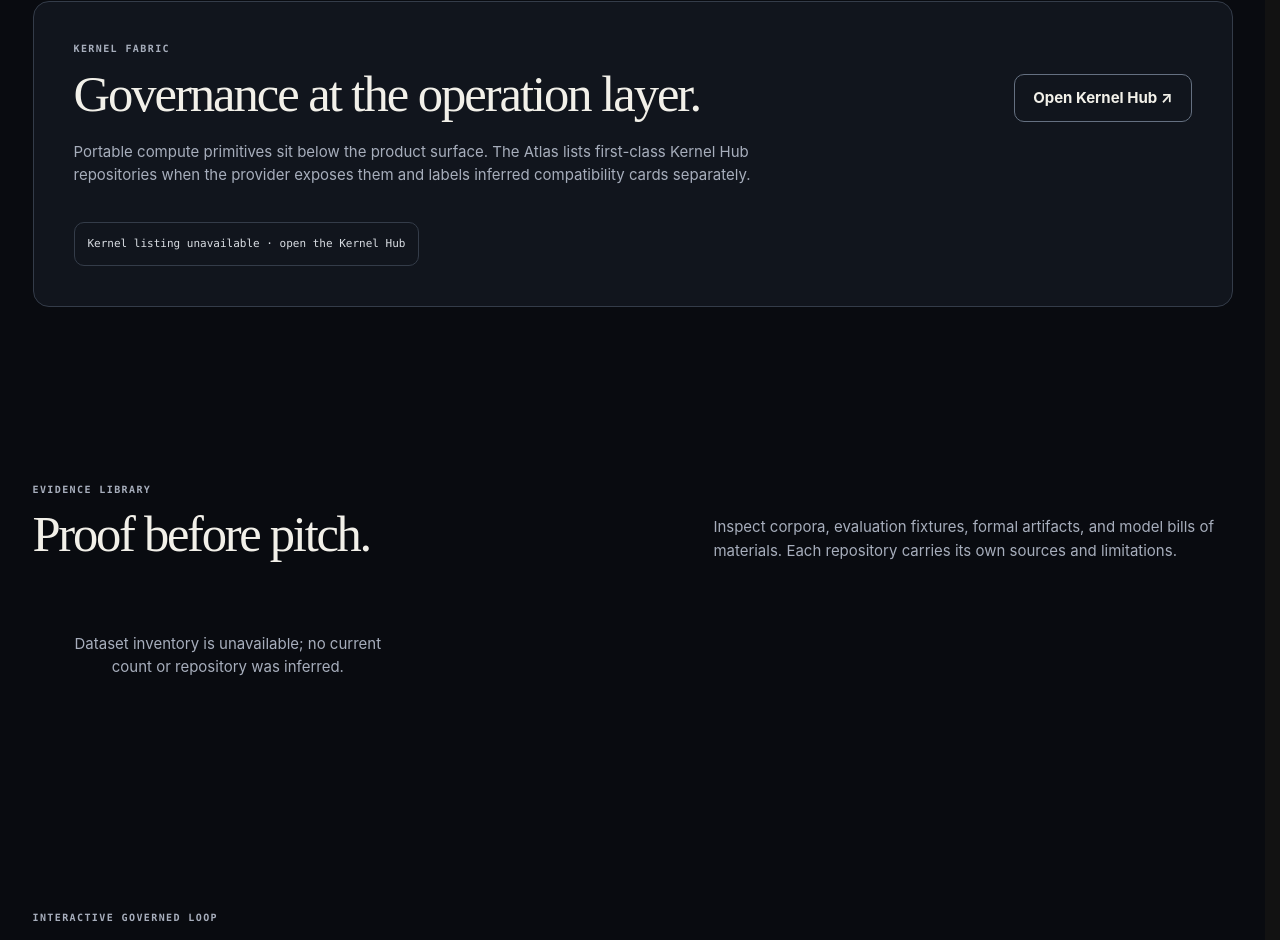
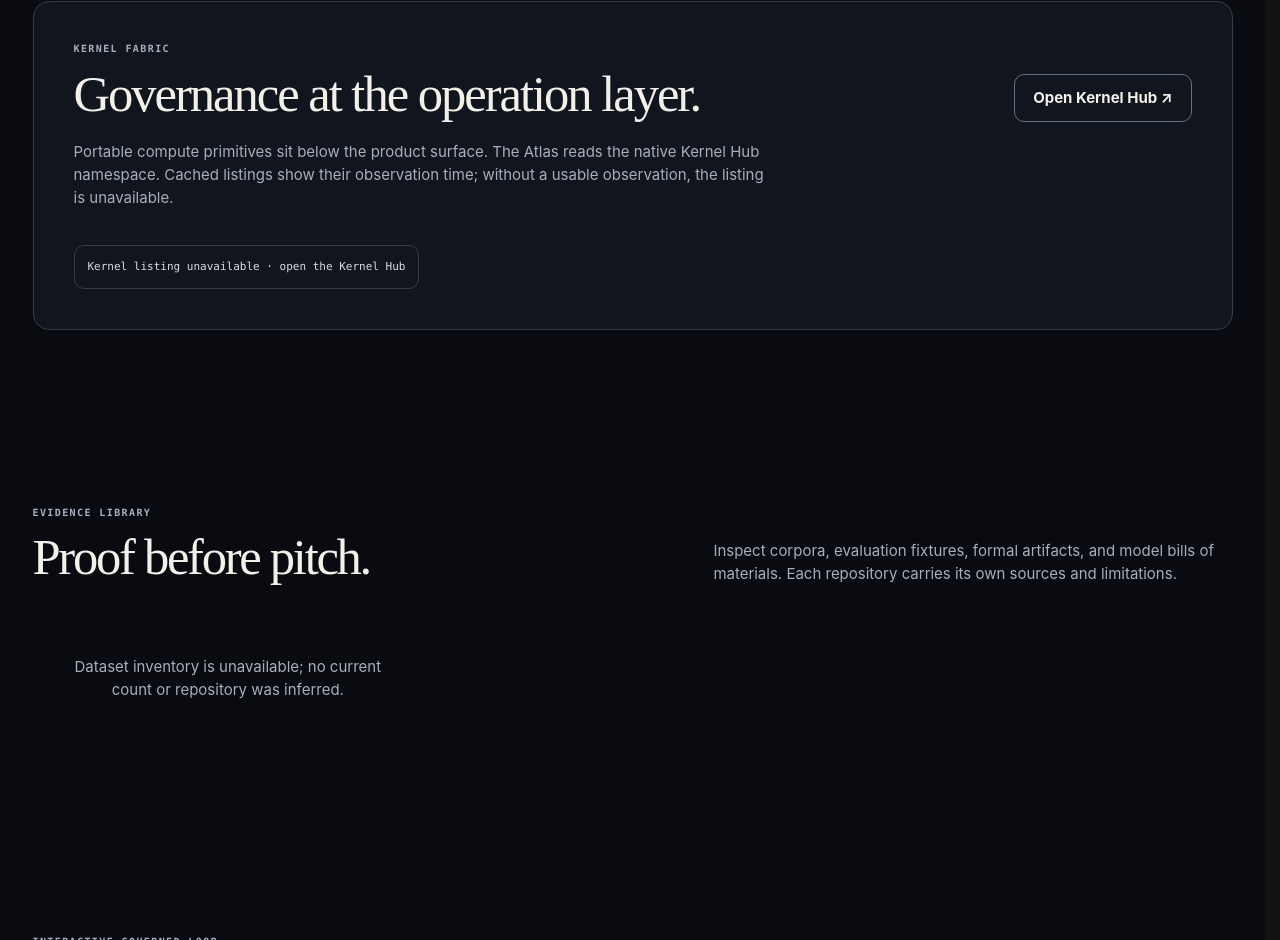
Before and after one commit to szl-holdings/szl-command-lab, a website: page space/index.html in a window 1280 px wide. Shown: the part 2239-3179 px from the top of the page. Drawn offline with Linux system fonts and the light colour scheme; no server answers.

Commit message:
docs(atlas): describe native kernel observation boundaries
Remove the obsolete inferred compatibility-card wording and describe native namespace observations with explicit cached or unavailable state.

Signed-off-by: ChatGPT <noreply@openai.com>

```diff
--- a/space/index.html
+++ b/space/index.html
@@ -955,7 +955,7 @@
           <div><p class="eyebrow">Kernel fabric</p><h3>Governance at the operation layer.</h3></div>
           <a class="button" href="https://huggingface.co/SZLHOLDINGS/kernels" target="_blank" rel="noreferrer">Open Kernel Hub ↗</a>
         </div>
-        <p class="subtle" style="max-width:760px;margin-top:18px">Portable compute primitives sit below the product surface. The Atlas lists first-class Kernel Hub repositories when the provider exposes them and labels inferred compatibility cards separately.</p>
+        <p class="subtle" style="max-width:760px;margin-top:18px">Portable compute primitives sit below the product surface. The Atlas reads the native Kernel Hub namespace. Cached listings show their observation time; without a usable observation, the listing is unavailable.</p>
         <div class="fabric-kernels" id="kernel-list" aria-live="polite"><span class="kernel-chip skeleton">Recapturing kernels</span></div>
       </div>
     </section>
```
